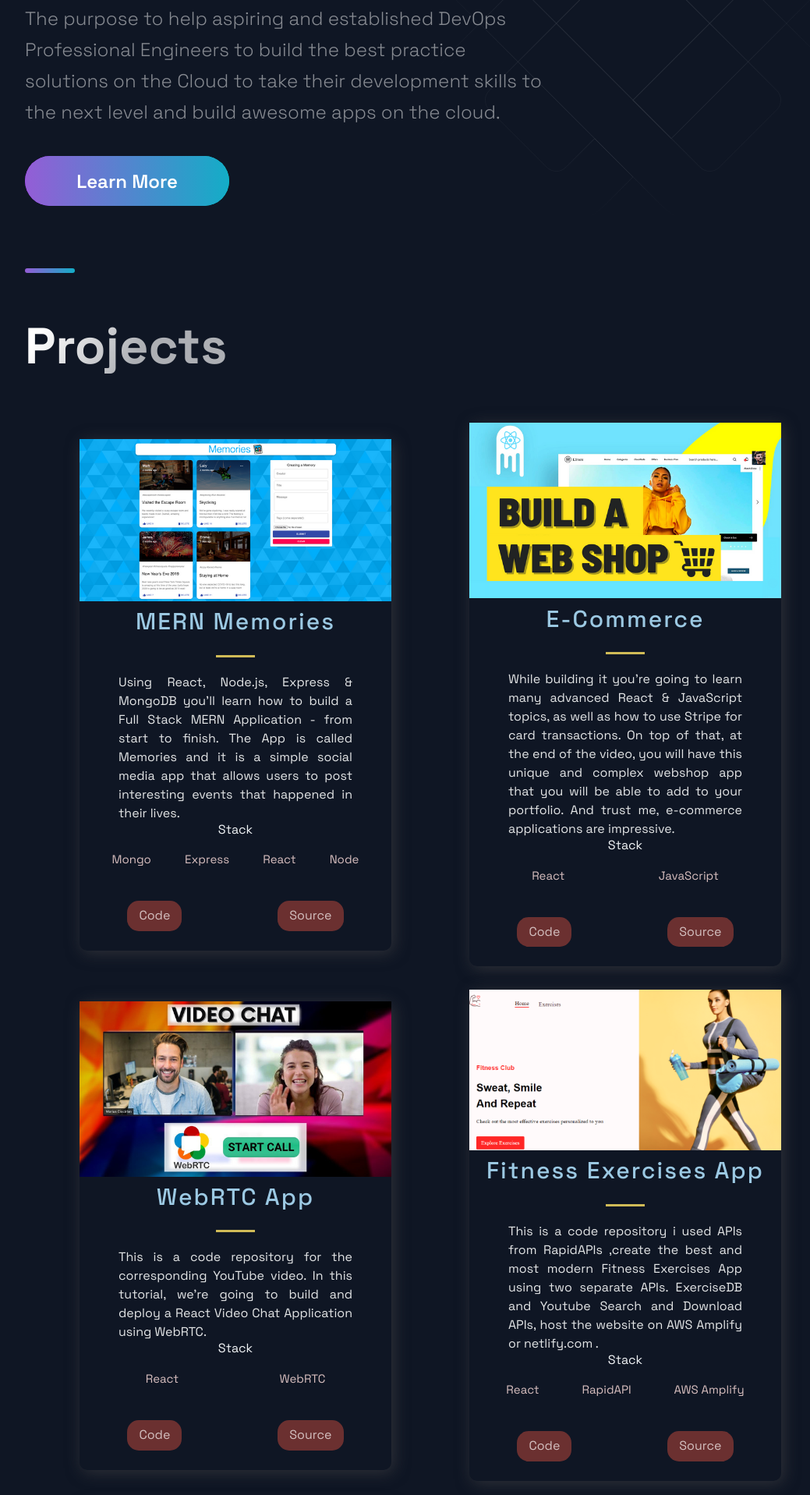
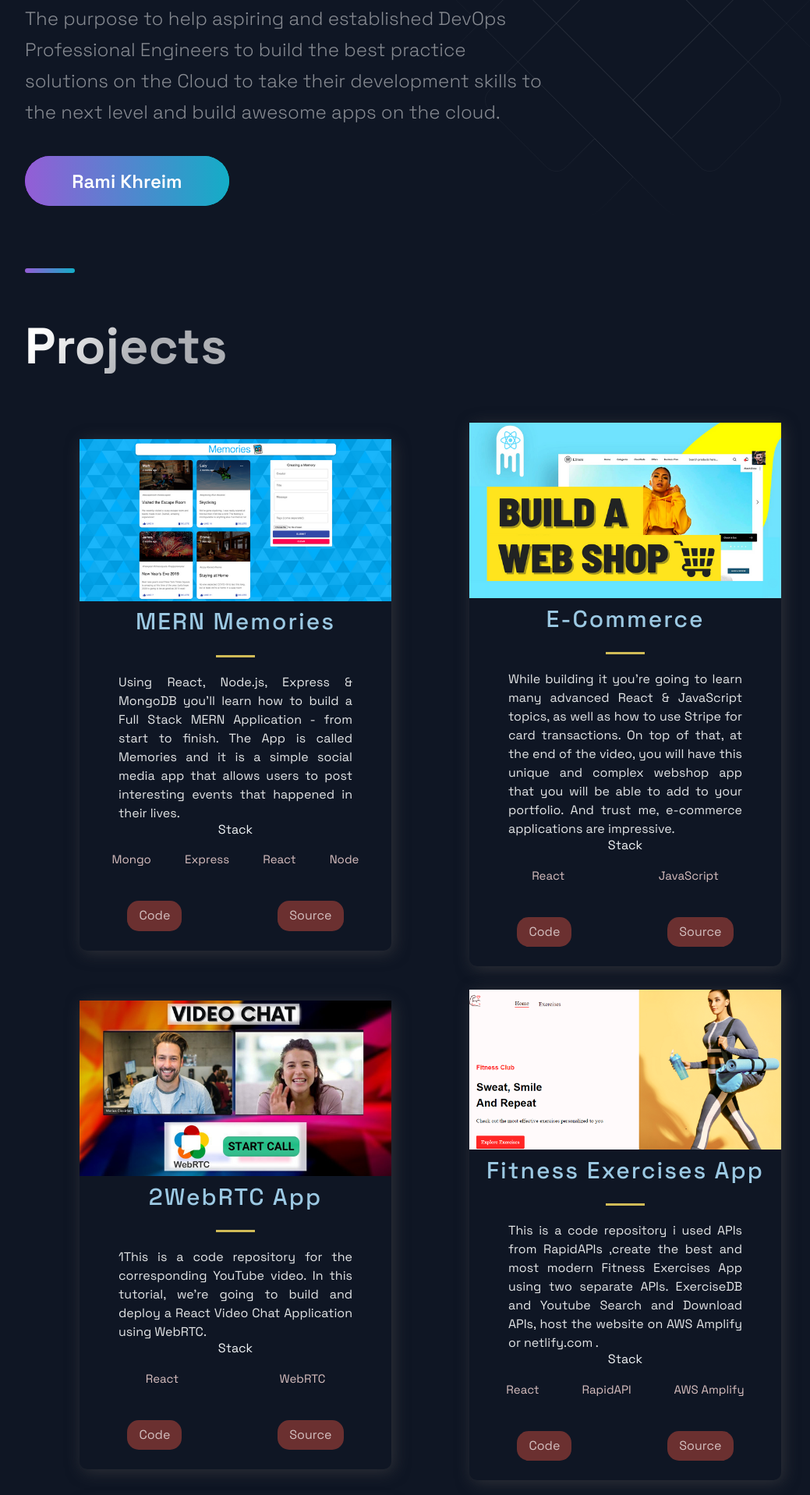
Before and after one commit to ramikhreim1/portfolio_website, a Next.js app: page / in a window 1280 px wide. Shown: the part 342-2259 px from the top of the page at 78% size, without its empty margins (88-1127 px from the left). Built offline with nearby package versions, Linux system fonts and the light colour scheme.

Commit message:
build undo

```diff
--- a/src/components/Hero/Hero.js
+++ b/src/components/Hero/Hero.js
@@ -15,7 +15,7 @@
         <SectionText>
         The purpose to help aspiring and established DevOps Professional Engineers to build the best practice solutions on the Cloud to take their development skills to the next level and build awesome apps on the cloud.
         </SectionText>
-        <Button onClick={props.handleClick}>Learn More</Button>
+        <Button onClick={props.handleClick}>Rami Khreim</Button>
       </LeftSection>
     </Section>
   </>
--- a/src/constants/constants.js
+++ b/src/constants/constants.js
@@ -18,8 +18,8 @@
     id: 1,
   },
   {
-    title: 'WebRTC App',
-    description: "This is a code repository for the corresponding YouTube video. In this tutorial, we're going to build and deploy a React Video Chat Application using WebRTC.",
+    title: '2WebRTC App',
+    description: "1This is a code repository for the corresponding YouTube video. In this tutorial, we're going to build and deploy a React Video Chat Application using WebRTC.",
       image: '/images/3.jpg',
       tags: ['React', 'WebRTC'],
     source: 'https://google.com',
@@ -44,6 +44,7 @@
     visit: 'https://github.com/ramikhreim1/project_fitness',
     id: 3,
   },
+
 ];
 
 export const TimeLineData = [
```
Also changed, not shown: public/images/3.png.
